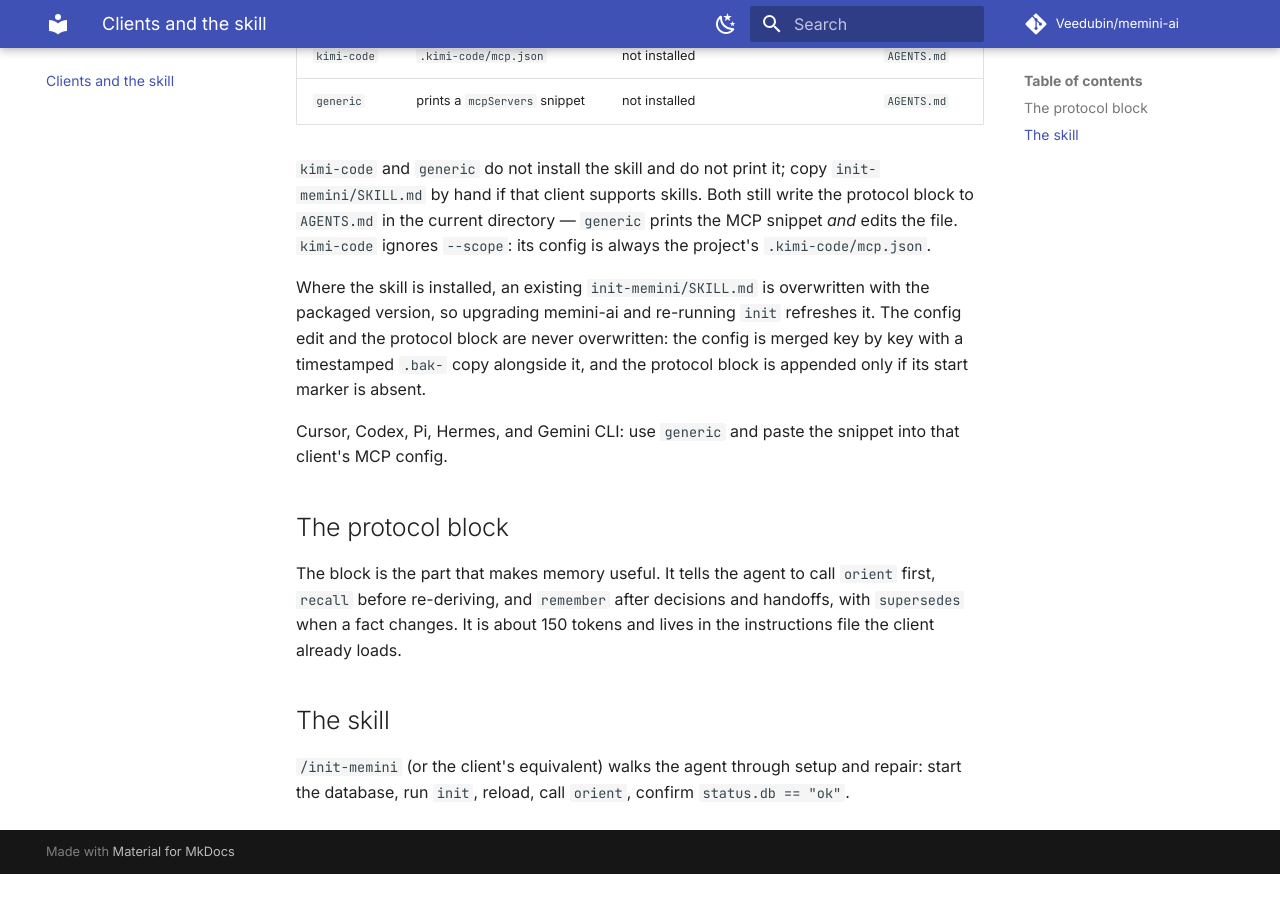
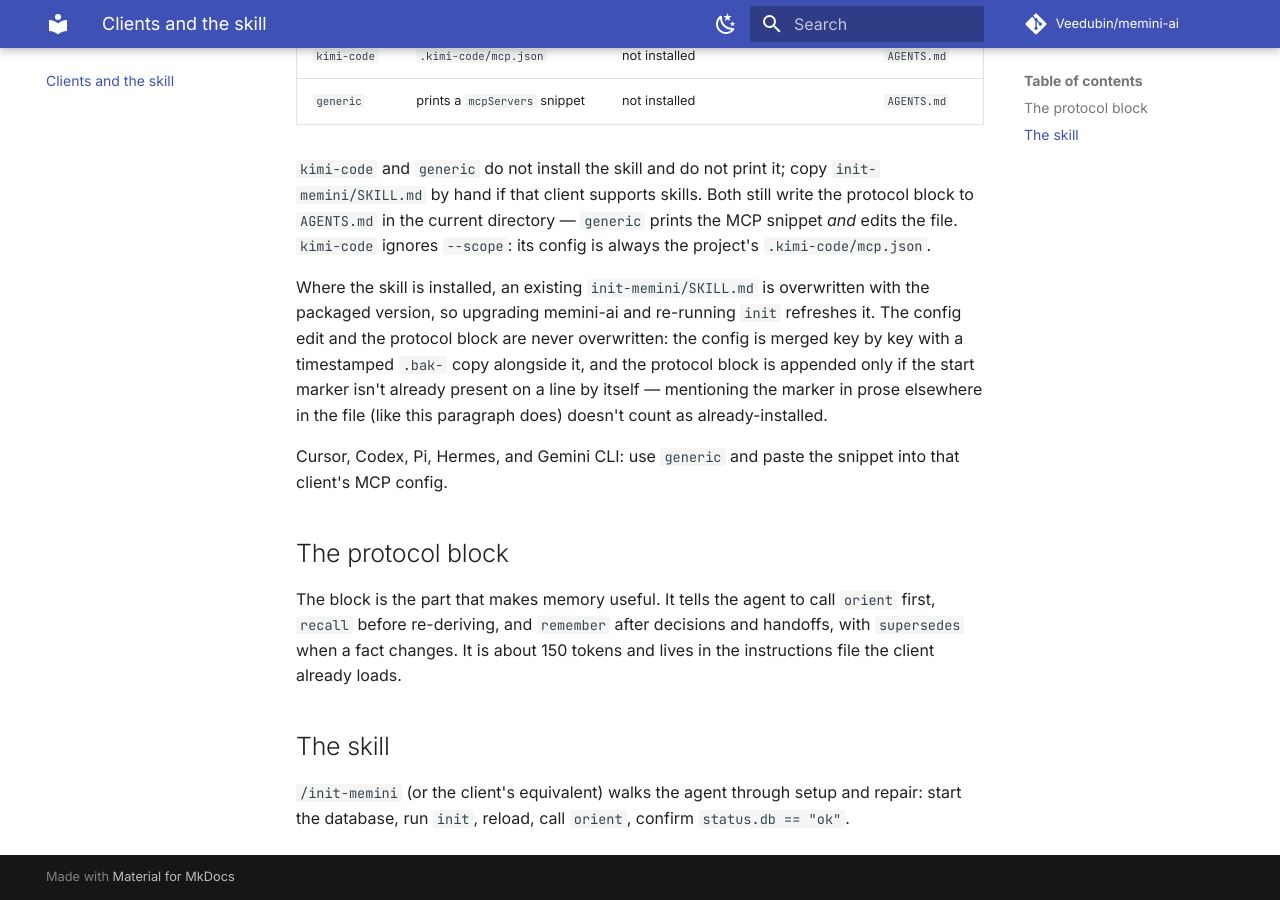
Before and after one commit to Veedubin/memini-ai, an MkDocs documentation site: the page built from docs/clients.md, in a window 1280 px wide and 900 px high, scrolled down 603 px. Built offline with MkDocs 1.6.1 and Material for MkDocs 9.7.7, drawn with Linux system fonts in a browser that asks for light colours; comment, search, counter and statistics services are not loaded; before the commit the page ends 1477 px from its top, so only the background shows below that.

Commit message:
fix: anchor protocol-marker detection and gitignore patterns
ensure_protocol() previously matched the start marker as a raw
substring, so mentioning it in prose (as this repo's own CLAUDE.md
and docs/clients.md did) silently blocked the protocol block from
ever being appended. Require the marker on its own line instead.

Also fix .gitignore: anchor the .mcp.json patterns to the repo root
(they were matching at any depth) and cover the other clients' local
state (.opencode/, .kimi-code/, .claude/settings.local.json), which
were previously untracked but unignored. Bump merge_json's backup
timestamp to microsecond resolution so two init runs in the same
second don't clobber the same backup file.

Co-Authored-By: Claude Sonnet 5 <noreply@anthropic.com>

```diff
--- a/docs/clients.md
+++ b/docs/clients.md
@@ -21,7 +21,9 @@ to `AGENTS.md` in the current directory — `generic` prints the MCP snippet *an
 Where the skill is installed, an existing `init-memini/SKILL.md` is overwritten with the packaged
 version, so upgrading memini-ai and re-running `init` refreshes it. The config edit and the
 protocol block are never overwritten: the config is merged key by key with a timestamped `.bak-`
-copy alongside it, and the protocol block is appended only if its start marker is absent.
+copy alongside it, and the protocol block is appended only if the start marker isn't already
+present on a line by itself — mentioning the marker in prose elsewhere in the file (like this
+paragraph does) doesn't count as already-installed.
 
 Cursor, Codex, Pi, Hermes, and Gemini CLI: use `generic` and paste the snippet into that client's
 MCP config.
```
Also changed, not shown: CLAUDE.md (+3 -3 lines), 3 other files.
